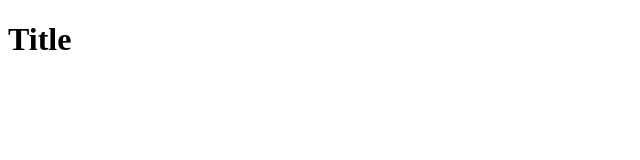
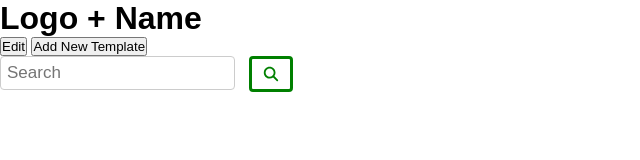
Before and after one commit to ReemSalem0/doc-generator-website, a plain HTML site: page index.html in a window 1280 px wide. Shown: the whole page, without its empty margins (0-640 px from the left). Drawn offline with Linux system fonts and the light colour scheme.

Commit message:
Project folder structure made

```diff
--- /dev/null
+++ b/css/index_style.css
@@ -0,0 +1,48 @@
+* {
+    margin: 0;
+    padding: 0;
+    box-sizing: border-box;
+}
+
+body {
+    font-family: arial, sans-serif;
+}
+
+/*Search bar*/
+.search {
+    flex-grow: 1;
+    display: flex;
+    justify-content: flex-start;
+    align-items: center;
+}
+
+.search input[type="text"] {
+    padding: 6px;
+    margin-right: 10px;
+    border: 1px solid #ccc;
+    font-size: 17px;
+    border-radius: 4px;
+}
+
+.search button {
+    padding: 6px 10px;
+    background: white;
+    color: green;
+    border: solid;
+    cursor: pointer;
+    border-radius: 4px;
+}
+
+.icon {
+    width: 18px;
+    height: 18px;
+    fill: currentColor;
+    vertical-align: middle;
+}
+
+.search button:hover {
+    background: darkgreen;
+    color: white;
+}
+
+/*Search bar END*/
--- a/index.html
+++ b/index.html
@@ -1,11 +1,31 @@
 <!DOCTYPE html>
 <html lang="en">
+
 <head>
     <meta charset="UTF-8">
     <meta name="viewport" content="width=device-width, initial-scale=1.0">
-    <title>Document</title>
+    <link rel="stylesheet" type="text/css" href="./css/index_style.css">
+    <title>Homepage</title>
 </head>
+
 <body>
-    <h1>Title</h1>
+    <h1>Logo + Name</h1>
+    <div class="top-buttons">
+        <button type="button">Edit</button>
+        <button type="button">Add New Template</button>
+    </div>
+    <div class="search">
+        <form action="#">
+            <input type="text" placeholder="Search" name="search">
+            <button type="submit" aria-label="Search">
+                <svg class="icon" xmlns="http://www.w3.org/2000/svg"
+                    viewBox="0 0 640 640" aria-hidden="true"><!--!Font Awesome Free v7.3.1 by @fontawesome - https://fontawesome.com License - https://fontawesome.com/license/free Copyright 2026 Fonticons, Inc.-->
+                    <path
+                        d="M480 272C480 317.9 465.1 360.3 440 394.7L566.6 521.4C579.1 533.9 579.1 554.2 566.6 566.7C554.1 579.2 533.8 579.2 521.3 566.7L394.7 440C360.3 465.1 317.9 480 272 480C157.1 480 64 386.9 64 272C64 157.1 157.1 64 272 64C386.9 64 480 157.1 480 272zM272 416C351.5 416 416 351.5 416 272C416 192.5 351.5 128 272 128C192.5 128 128 192.5 128 272C128 351.5 192.5 416 272 416z" />
+                </svg>
+            </button>
+        </form>
+    </div>
 </body>
+
 </html>
```
Also changed, not shown: Icons SVG/magnifying-glass-solid-full.svg (added).
